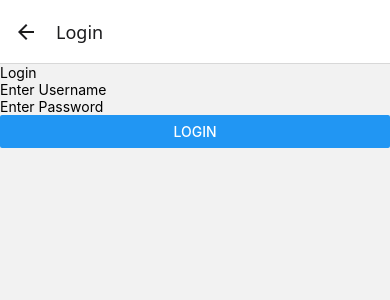
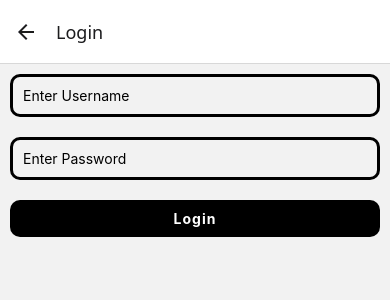
Before and after one commit to ComputerScienceWarrior/cars-racers, a React Native app: screen /Login in a window 390 px wide. Shown: the top 300 px of the page. Built offline with nearby package versions, Linux system fonts and the light colour scheme.

Commit message:
adds external styling for Login component

```diff
--- a/components/Login/Login.js
+++ b/components/Login/Login.js
@@ -1,14 +1,16 @@
 import React from "react";
-import { View, TextInput, Button, Text } from 'react-native';
+import { View, TextInput, TouchableOpacity, Text } from 'react-native';
+import styles from "./styles";
 
 const Login = ({ navigation }) => {
     return (
         <View>
-            <Text>Login</Text>
-            <TextInput placeholder="Enter Username"/>
-            <TextInput placeholder="Enter Password"/>
+            <TextInput style={styles.input} placeholder="Enter Username"/>
+            <TextInput style={styles.input} placeholder="Enter Password"/>
             {/* This Login Button needs logic for logging in and verification. */}
-            <Button title="Login"/>
+            <TouchableOpacity style={styles.loginButton}>
+                <Text style={styles.loginButtonText}>Login</Text>
+            </TouchableOpacity>
         </View>
     );
 };
--- /dev/null
+++ b/components/Login/styles.js
@@ -0,0 +1,25 @@
+import { StyleSheet } from "react-native";
+
+const styles = StyleSheet.create({
+    input: {
+        padding: 10,
+        margin: 10,
+        border: 'solid',
+        borderWidth: 2,
+        borderRadius: 10
+    },
+    loginButton: {
+        padding: 10,
+        margin: 10,
+        backgroundColor: '#000000',
+        borderRadius: 10,
+    },
+    loginButtonText: {
+        color: '#fff',
+        textAlign: 'center',
+        fontWeight: 'bold',
+        letterSpacing: 1
+    }
+})
+
+export default styles;
```
